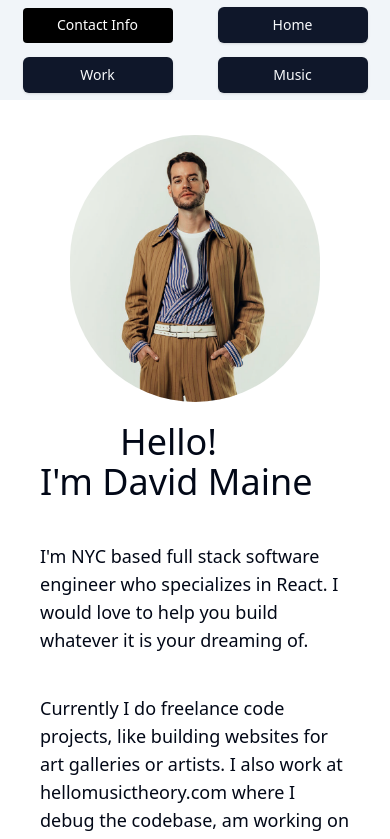
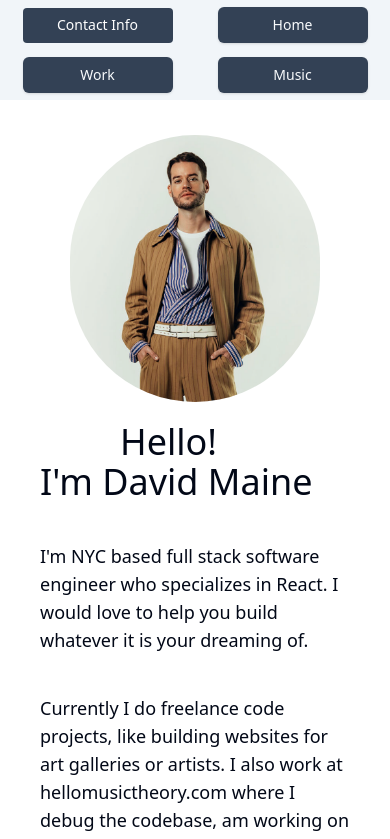
Before and after one commit to David-Maine-Floated/new-site, a Next.js app: page / in a window 390 px wide. Shown: the top 839 px of the page. Built offline with nearby package versions, Linux system fonts and the light colour scheme.

Commit message:
fix poroject page mobile styling, change buton colors

```diff
--- a/src/app/layout.js
+++ b/src/app/layout.js
@@ -26,12 +26,12 @@ export const metadata = {
 export default function RootLayout({ children }) {
   return (
   <html lang="en">
-   <body className="flex w-full h-screen box-border">
+   <body className="flex w-screen h-screen box-border">
       <nav className="flex items-center w-full flex-wrap justify-center sm:justify-normal sm:flex-col fixed justify-around h-[100px] bg-slate-100 text-blue  sm:w-[200px] sm:h-screen sm:bg-purple">
         <div>
           <div className="sm:mt-20 flex justify-center">
             <Drawer>
-              <DrawerTrigger className="bg-black text-white w-[150px] h-[35px] text-sm rounded">
+              <DrawerTrigger className="text-white w-[150px] h-[35px] text-sm rounded bg-slate-700">
                 {/* <Button style={{ width: '150px' }}> */}
                   Contact Info
                 {/* </Button> */}
@@ -40,21 +40,21 @@ export default function RootLayout({ children }) {
                 <DrawerHeader>
                   <DrawerTitle>Let's Connect!</DrawerTitle>
                   <DrawerDescription>
-                    <Button>
+                    <Button className="bg-slate-700">
                       <a href="mailto:davidmainedev@gmail.com">
                         Send an email to: davidmainedev@gmail.com
                       </a>
                     </Button>
                   </DrawerDescription>
                   <DrawerDescription>
-                    <Button>
+                    <Button className="bg-slate-700">
                       <a href="https://www.linkedin.com/in/david-maine-548886b2/" target="_blank">
                         LinkedIn
                       </a>
                     </Button>
                   </DrawerDescription>
                   <DrawerDescription>
-                    <Button>
+                    <Button className="bg-slate-700">
                       <a href="https://github.com/David-Maine-Floated" target="_blank">
                         GitHub
                       </a>
@@ -72,13 +72,13 @@ export default function RootLayout({ children }) {
         </div>
         <div className="flex justify-center h-100 max-h-100 sm:mt-20">
           <Link className="" href="/">
-            <Button style={{ width: '150px' }}>Home</Button>
+            <Button style={{ width: '150px', backgroundColor: 'rgb(51 65 85)'}}>Home</Button>
           </Link>
         </div>
         <div className="flex justify-center h-100 max-h-100 sm:mt-20">
           <Link href="projects">
             <div>
-            <Button style={{ width: '150px' }}>
+            <Button style={{ width: '150px', backgroundColor: 'rgb(51 65 85)' }}>
               Work
             </Button>
             </div>
@@ -87,7 +87,7 @@ export default function RootLayout({ children }) {
         <div className="flex justify-center h-100 max-h-100 sm:mt-20">
           <Link href="music">
             <div>
-            <Button style={{ width: '150px' }}>
+            <Button style={{ width: '150px', backgroundColor: 'rgb(51 65 85)'}}>
               Music
             </Button>
             </div>
--- a/src/app/projects/page.jsx
+++ b/src/app/projects/page.jsx
@@ -4,11 +4,11 @@ import ProjectCard from "@/components/ui/ProjectCard";
 
 const Projects = () => {
   return (
-    <main className="flex min-h-screen w-100 flex-col items-center sm:p-24 sm:ml-[12rem]">
+    <main className="flex min-h-screen w-screen flex-col items-center sm:p-24 sm:ml-[12rem]">
       <div>
-        <p className="text-4xl mt-10 mb-10">Featured Work</p>
+        <p className="text-4xl pt-[150px] sm:mt-10 mb-10">Featured Work</p>
       </div>
-      <div className="flex justify-around">
+      <div className="flex w-100 sm:w-100 justify-around">
         <div className="flex flex-wrap h-[500px] justify-around sm:mx-10">
           <ProjectCard
             imageUrl={"project_images/Maineum2.png"}
--- a/src/components/ui/ProjectCard.jsx
+++ b/src/components/ui/ProjectCard.jsx
@@ -21,7 +21,7 @@ const ProjectCard = ({
   };
 
   return (
-    <div className="w-[450px] pt-[40px]">
+    <div className=" w-screen sm:w-[450px] px-5 pt-[40px]">
       {/* <img src={imageUrl} alt="" /> */}
       <video
         src={videoUrl}
@@ -33,7 +33,7 @@ const ProjectCard = ({
       <div className="flex justify-center">
         <p className="text-3xl mt-5 mb-5">{title}</p>
       </div>
-      <p className="sm:h-[250px]">{description}</p>
+      <p className="sm:h-[250px] px-5">{description}</p>
       <div className="mt-5 flex justify-evenly">
         <a className="w-[200px]" href={liveUrl} target="_blank">
           <Button>
```
